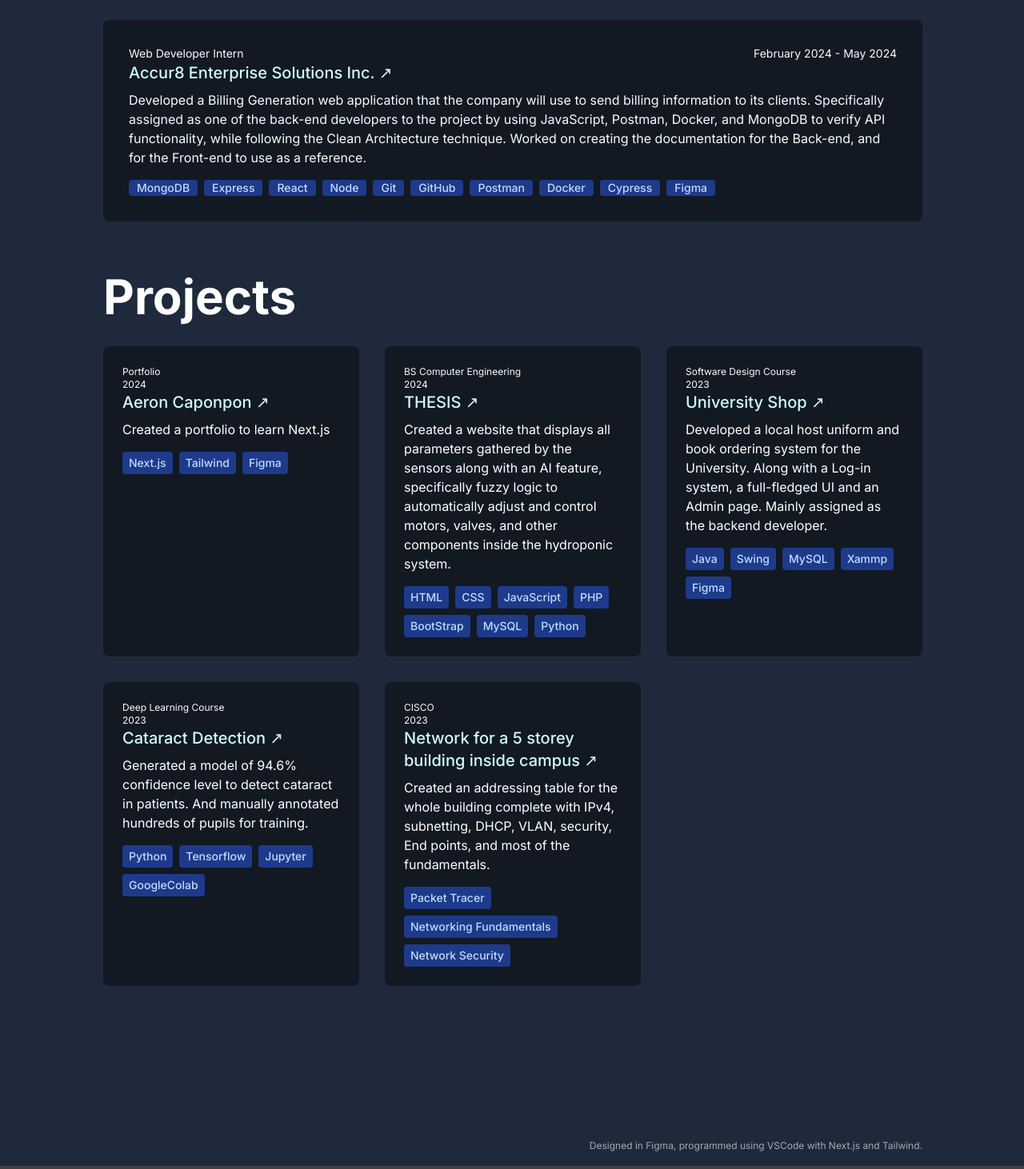
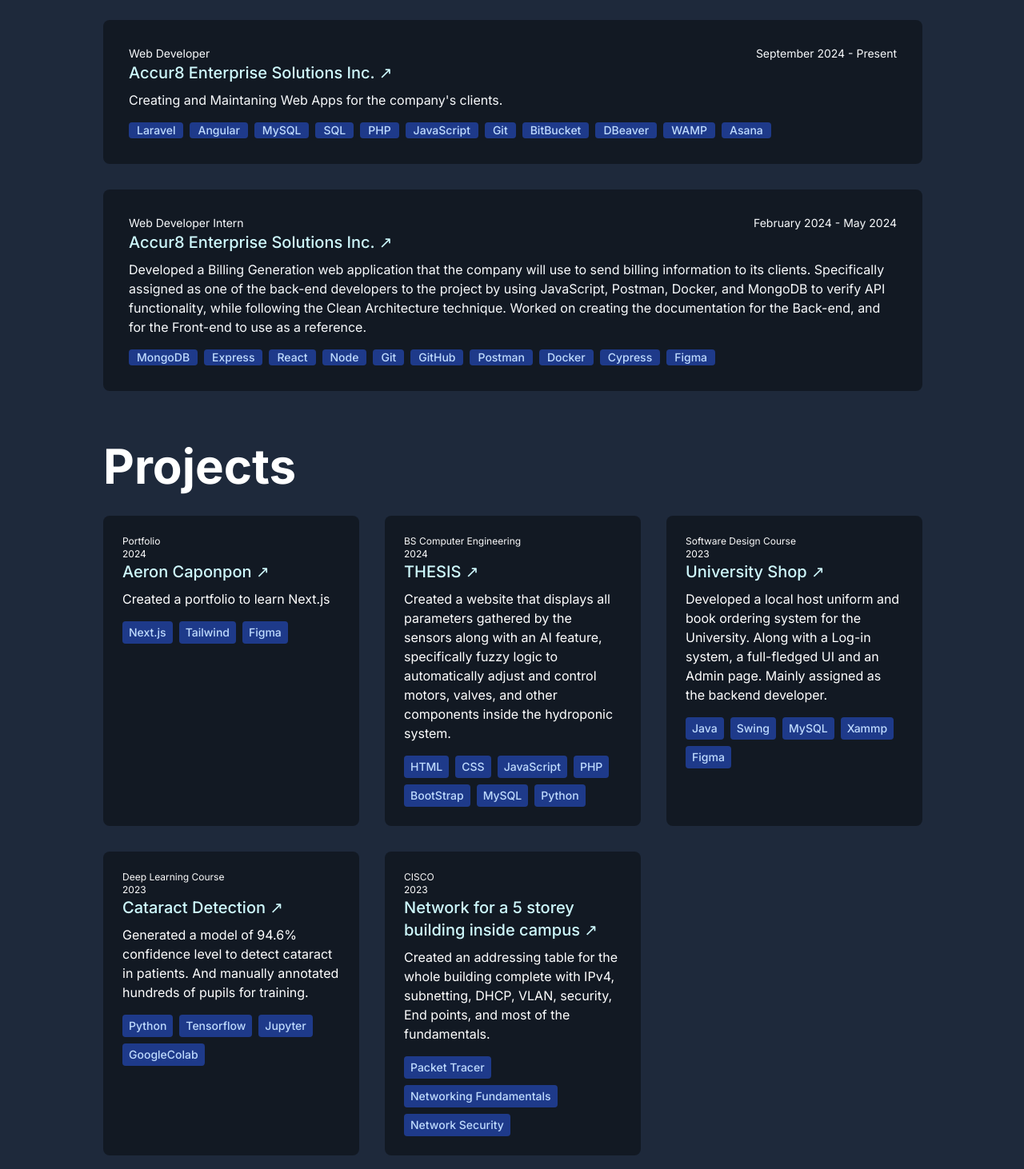
Before and after one commit to aeron-cap/aeron.github.io, a Next.js app: page / in a window 1280 px wide. Shown: the part 868-2330 px from the top of the page at 80% size. Built offline with nearby package versions, Linux system fonts and the light colour scheme.

Commit message:
update for 09/15/24

```diff
--- a/app/aboutme/page.tsx
+++ b/app/aboutme/page.tsx
@@ -17,6 +17,8 @@
                 "Hi, I am Aeron Caponpon",
                 1000,
                 "Hi, I am a Computer Engineer",
+                1000,
+                "Hi, I am a Web Developer",
                 1000,
                 "Hi, I am a Software Developer",
                 1000,
--- a/app/components/AboutMe.tsx
+++ b/app/components/AboutMe.tsx
@@ -55,11 +55,10 @@
                 stacks . My main focus as of now is to learn Java Spring, learn
                 implementation of REST APIs to my projects, and generally
                 develop more projects. In the near future, I also want to learn
-                and dive into the world of AI.
+                and dive into AI.
                 <br></br>
                 <br></br>When I am not on VS Code, I usually hang out with my
-                gf, play Pokemon, watch Anime, dabbling in digital art, or
-                working out.
+                gf, play Pokemon, watch Anime,or working out.
               </p>
             </DialogPanel>
           </div>
--- a/app/components/ExperienceCards.tsx
+++ b/app/components/ExperienceCards.tsx
@@ -2,6 +2,27 @@
 import React from "react";
 
 const experienceData = [
+  {
+    id: 0,
+    position: "Web Developer",
+    duration: "September 2024 - Present",
+    company: "Accur8 Enterprise Solutions Inc.",
+    link: "https://www.aesiph.com/",
+    description: "Creating and Maintaning Web Apps for the company's clients.",
+    tags: [
+      "Laravel",
+      "Angular",
+      "MySQL",
+      "SQL",
+      "PHP",
+      "JavaScript",
+      "Git",
+      "BitBucket",
+      "DBeaver",
+      "WAMP",
+      "Asana",
+    ],
+  },
   {
     id: 1,
     position: "Web Developer Intern",
--- a/app/footer/page.tsx
+++ b/app/footer/page.tsx
@@ -5,7 +5,8 @@
   return (
     <div className="flex flex-col items-center md:items-end w-screen px-4 md:px-32 pb-4 pt-32">
       <p className="text-xs opacity-60 hover:opacity-100 text-center md:text-right">
-        Designed in Figma, programmed using VSCode with Next.js and Tailwind.
+        Designed in Figma, programmed using VSCode with Next.js (React)
+        TypeScript and Tailwind CSS.
       </p>
     </div>
   );
--- a/app/globals.css
+++ b/app/globals.css
@@ -25,6 +25,7 @@
     )
     rgb(var(--background-start-rgb)); */
   background: #433e3f;
+  overflow-x: hidden;
 }
 
 @layer utilities {
```
